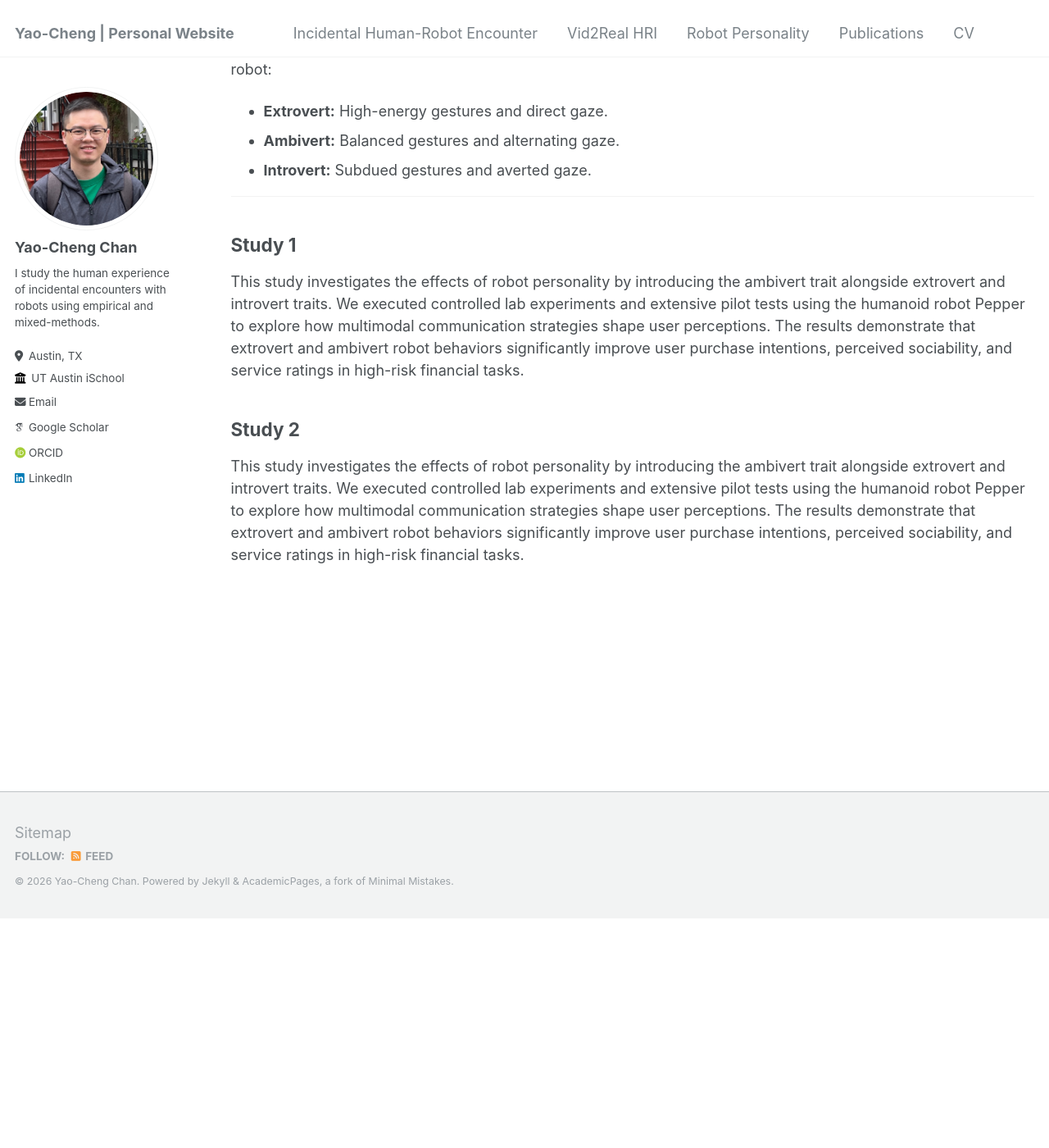
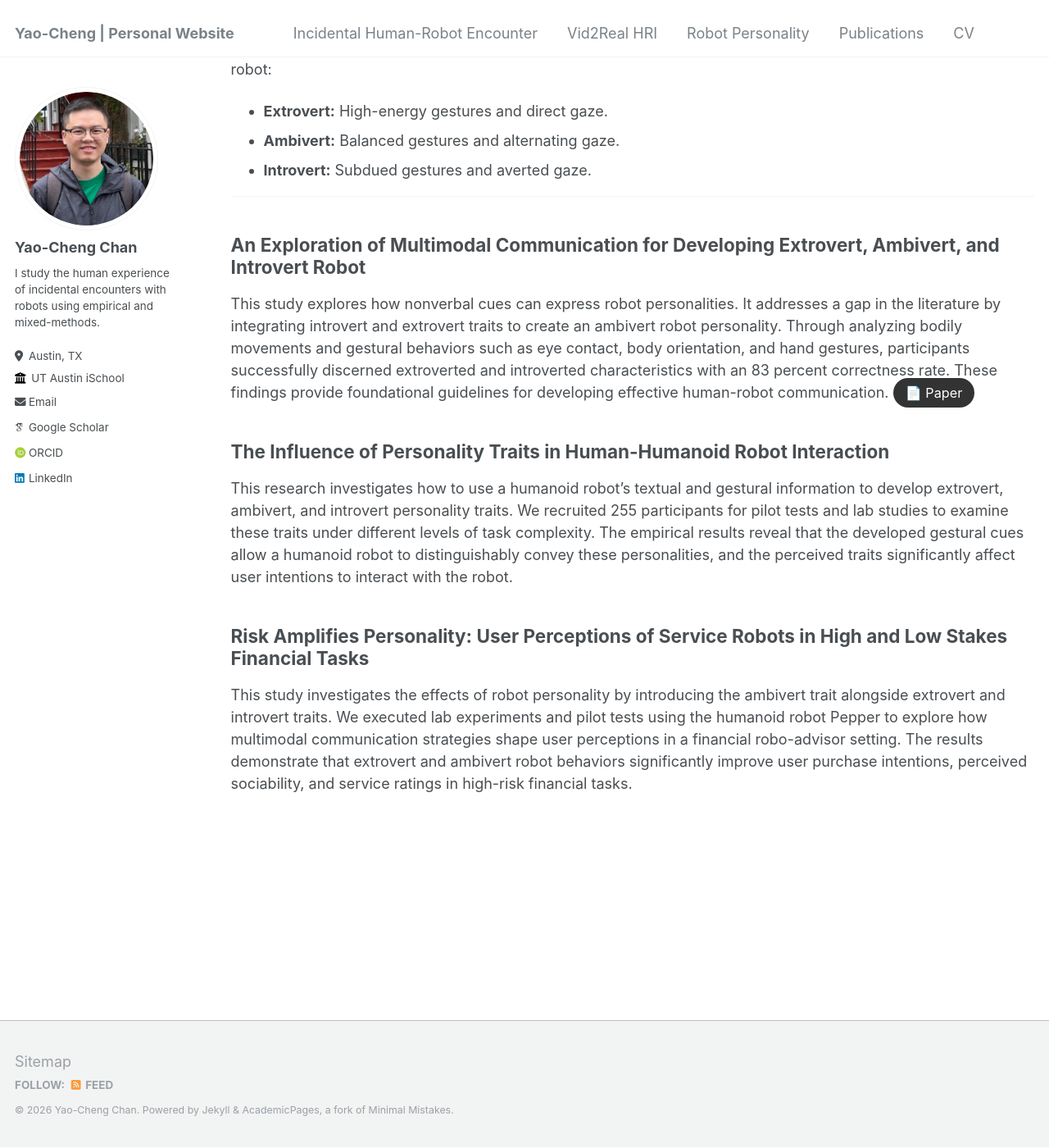
Before and after one commit to yaochengchan/yaochengchan.github.io, a Jekyll site: the page built from _pages/personality.md, in a window 1280 px wide and 1400 px high, scrolled down 846 px. Shown: the whole window at 82% size. Built offline with Jekyll 4.4.1, drawn with Linux system fonts in a browser that asks for light colours; some web fonts are replaced; our own code applies the rules of GitHub Pages for plain Markdown files; before the commit the page ends 1967 px from its top, so only the background shows below that.

Commit message:
Update personality.md

```diff
--- a/_pages/personality.md
+++ b/_pages/personality.md
@@ -41,8 +41,12 @@ To evaluate the impact of personality, we manipulated the multimodal communicati
 <hr>
 
 
-## Study 1
-This study investigates the effects of robot personality by introducing the ambivert trait alongside extrovert and introvert traits. We executed controlled lab experiments and extensive pilot tests using the humanoid robot Pepper to explore how multimodal communication strategies shape user perceptions. The results demonstrate that extrovert and ambivert robot behaviors significantly improve user purchase intentions, perceived sociability, and service ratings in high-risk financial tasks.
+## An Exploration of Multimodal Communication for Developing Extrovert, Ambivert, and Introvert Robot
+This study explores how nonverbal cues can express robot personalities. It addresses a gap in the literature by integrating introvert and extrovert traits to create an ambivert robot personality. Through analyzing bodily movements and gestural behaviors such as eye contact, body orientation, and hand gestures, participants successfully discerned extroverted and introverted characteristics with an 83 percent correctness rate. These findings provide foundational guidelines for developing effective human-robot communication.
+<a href="LINK_TO_PAPER" style="background-color: #333; color: white; padding: 8px 15px; border-radius: 20px; text-decoration: none; font-size: 0.9em;">📄 Paper</a>
 
-## Study 2
-This study investigates the effects of robot personality by introducing the ambivert trait alongside extrovert and introvert traits. We executed controlled lab experiments and extensive pilot tests using the humanoid robot Pepper to explore how multimodal communication strategies shape user perceptions. The results demonstrate that extrovert and ambivert robot behaviors significantly improve user purchase intentions, perceived sociability, and service ratings in high-risk financial tasks.
+## The Influence of Personality Traits in Human-Humanoid Robot Interaction
+This research investigates how to use a humanoid robot's textual and gestural information to develop extrovert, ambivert, and introvert personality traits. We recruited 255 participants for pilot tests and lab studies to examine these traits under different levels of task complexity. The empirical results reveal that the developed gestural cues allow a humanoid robot to distinguishably convey these personalities, and the perceived traits significantly affect user intentions to interact with the robot.
+
+## Risk Amplifies Personality: User Perceptions of Service Robots in High and Low Stakes Financial Tasks
+This study investigates the effects of robot personality by introducing the ambivert trait alongside extrovert and introvert traits. We executed lab experiments and pilot tests using the humanoid robot Pepper to explore how multimodal communication strategies shape user perceptions in a financial robo-advisor setting. The results demonstrate that extrovert and ambivert robot behaviors significantly improve user purchase intentions, perceived sociability, and service ratings in high-risk financial tasks.
```
